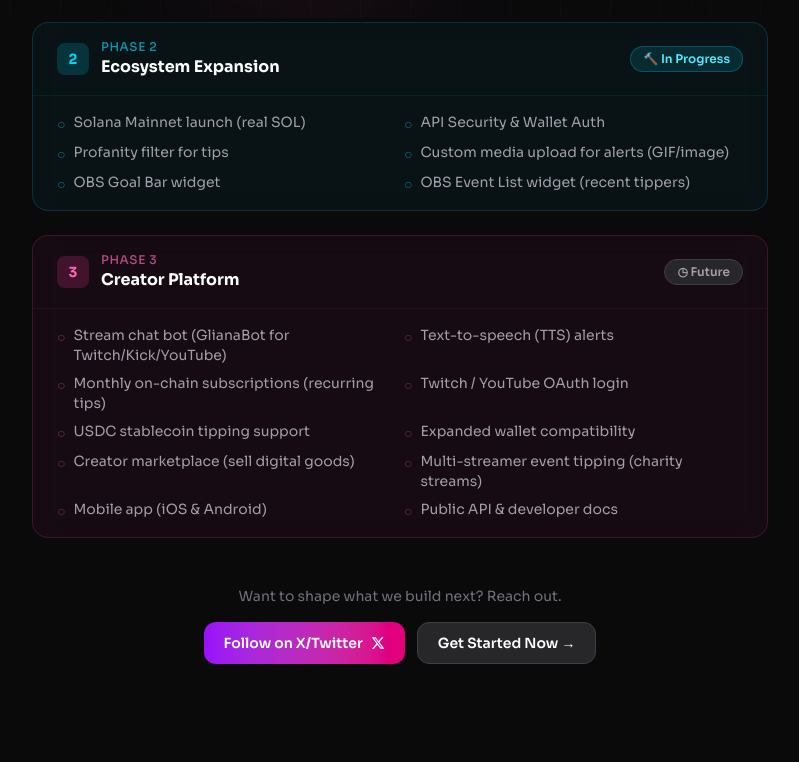
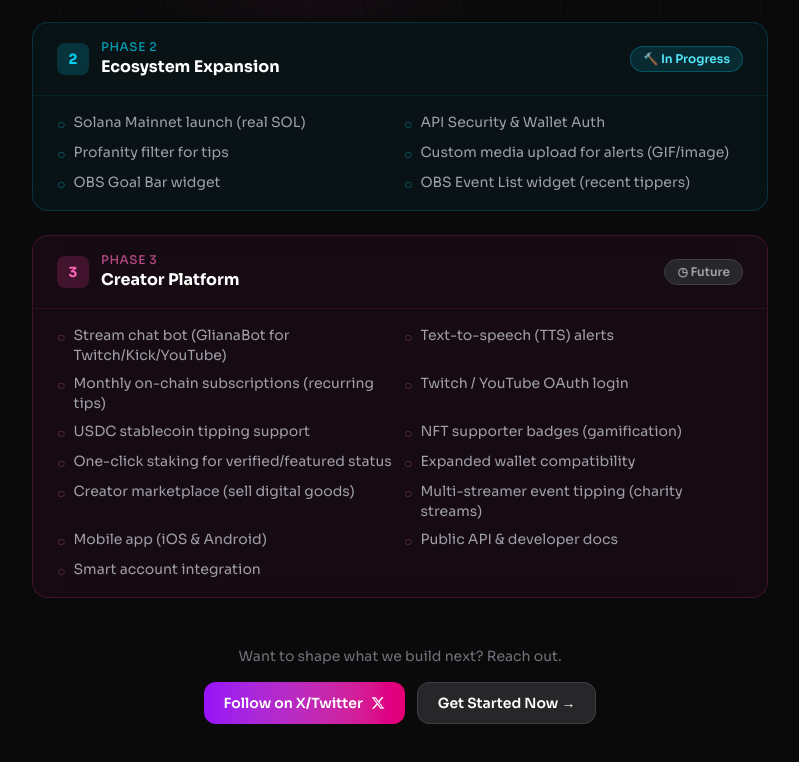
Before and after one commit to Gliana-Labs/gliana-pay-web, a SvelteKit app: page /roadmap in a window 1280 px wide. Shown: the part 782-1544 px from the top of the page, without its empty margins (240-1039 px from the left). Before the commit the page ends 1510 px from the top, so only its background shows below. Built offline with nearby package versions, Linux system fonts and the light colour scheme.

Commit message:
Add NFT badges, staking, and smart account to roadmap Phase 3

```diff
--- a/src/routes/roadmap/+page.svelte
+++ b/src/routes/roadmap/+page.svelte
@@ -277,7 +277,7 @@
                     </div>
                     <div class="px-6 py-4">
                         <div class="grid sm:grid-cols-2 gap-2">
-                            {#each ["Stream chat bot (GlianaBot for Twitch/Kick/YouTube)", "Text-to-speech (TTS) alerts", "Monthly on-chain subscriptions (recurring tips)", "Twitch / YouTube OAuth login", "USDC stablecoin tipping support", "Expanded wallet compatibility", "Creator marketplace (sell digital goods)", "Multi-streamer event tipping (charity streams)", "Mobile app (iOS & Android)", "Public API & developer docs"] as item}
+                            {#each ["Stream chat bot (GlianaBot for Twitch/Kick/YouTube)", "Text-to-speech (TTS) alerts", "Monthly on-chain subscriptions (recurring tips)", "Twitch / YouTube OAuth login", "USDC stablecoin tipping support", "NFT supporter badges (gamification)", "One-click staking for verified/featured status", "Expanded wallet compatibility", "Creator marketplace (sell digital goods)", "Multi-streamer event tipping (charity streams)", "Mobile app (iOS & Android)", "Public API & developer docs", "Smart account integration"] as item}
                                 <div
                                     class="flex items-start gap-2 text-sm text-zinc-400"
                                 >
```
